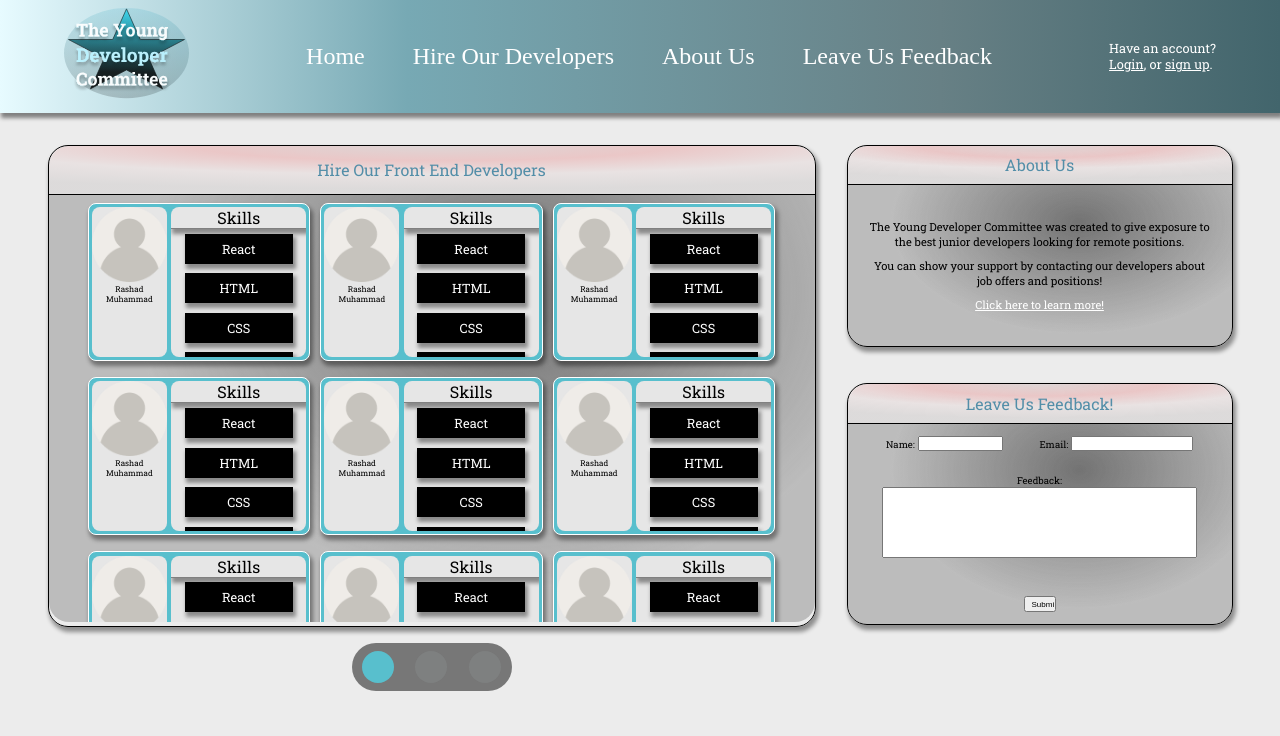
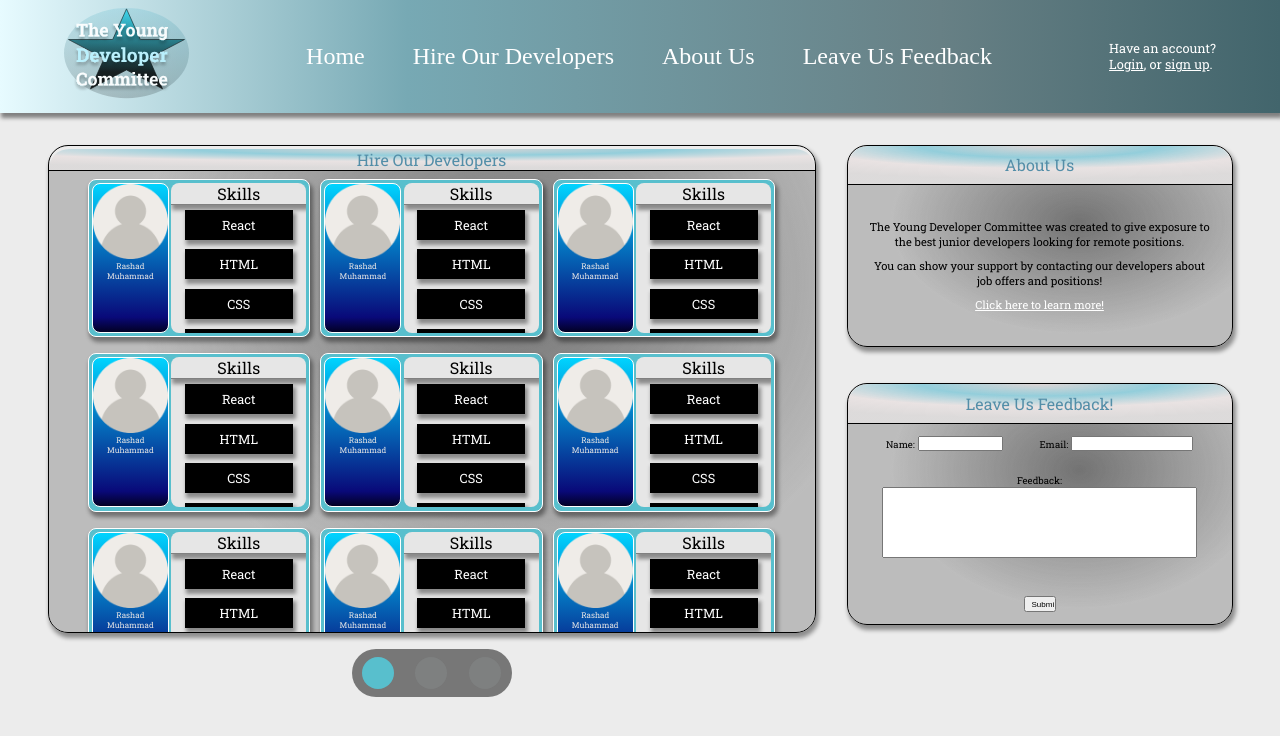
Before and after one commit to rashadnm01/tydc-frontend, a React (Create React App) app: page / in a window 1280 px wide. Shown: the top 736 px of the page. Built offline with nearby package versions, Linux system fonts and the light colour scheme; a web font is replaced by a local one.

Commit message:
Made some basic styling updates to address off colors

```diff
--- a/src/components/developers/_developers.scss
+++ b/src/components/developers/_developers.scss
@@ -1,6 +1,7 @@
 .developers-wrapper {
-  height: 100%;
   width: 100%;
+
+  max-height: 100%;
   display: flex;
   justify-content: center;
   flex-wrap: wrap;
--- a/src/components/developers/developer/_developer.scss
+++ b/src/components/developers/developer/_developer.scss
@@ -19,8 +19,13 @@
   }
   .profile-pic-wrapper {
     width: 35%;
-
-    background-color: #e6e6e6;
+    border: 1px solid white;
+    background: linear-gradient(
+      0deg,
+      rgba(2, 0, 36, 1) 0%,
+      rgba(9, 9, 121, 1) 10%,
+      rgba(0, 212, 255, 1) 100%
+    );
     border-radius: 8px;
     font-size: 0.5rem;
     text-overflow: hidden;
@@ -28,6 +33,9 @@
       flex-direction: column;
       width: 70%;
       margin: 0.4rem;
+    }
+    .profile-name {
+      color: #e5e5e5;
     }
   }
   .skills-wrapper {
--- a/src/components/developers/developer/index.js
+++ b/src/components/developers/developer/index.js
@@ -8,8 +8,10 @@ export const Developer = (props) => {
     <div className="developer-wrapper">
       <div className="profile-pic-wrapper">
         <img src={DefaultPic} rel="profile-pic" style={{ width: "100%" }} />
-        <div>{dev.firstName}</div>
-        <div>{dev.lastName}</div>
+        <div className="profile-name">
+          <div>{dev.firstName}</div>
+          <div>{dev.lastName}</div>
+        </div>
       </div>
       <div className="skills-wrapper">
         <div className="skills-title">Skills</div>
--- a/src/components/home-body/about-us/_about-us.scss
+++ b/src/components/home-body/about-us/_about-us.scss
@@ -23,7 +23,7 @@
     background: radial-gradient(
       100% 100% at 50% 0%,
       rgba(95, 13, 13, 0.1) 0%,
-      rgba(228, 52, 52, 0.2) 30.73%,
+      rgba($main-light-blue, 0.5) 30.73%,
       rgba(172, 46, 46, 0.05) 58.85%,
       rgba(84, 65, 65, 0.1) 89.58%
     );
--- a/src/components/home-body/hire-our-developers/_hire-our-developers.scss
+++ b/src/components/home-body/hire-our-developers/_hire-our-developers.scss
@@ -2,7 +2,7 @@
 
 .hod-wrapper {
   height: 60vh;
-
+  padding: 0.2rem 0;
   display: flex;
   flex-direction: column;
   align-items: center;
@@ -24,7 +24,7 @@
     background: radial-gradient(
       100% 100% at 50% 0%,
       rgba(95, 13, 13, 0.1) 0%,
-      rgba(228, 52, 52, 0.2) 30.73%,
+      rgba($main-light-blue, 0.5) 30.73%,
       rgba(172, 46, 46, 0.05) 58.85%,
       rgba(84, 65, 65, 0.1) 89.58%
     );
@@ -39,7 +39,7 @@
   }
   .hod-body {
     color: white;
-    height: 89%;
+    height: 100%;
     width: 100%;
     border-bottom-left-radius: $main-radius;
     border-bottom-right-radius: $main-radius;
--- a/src/components/home-body/index.js
+++ b/src/components/home-body/index.js
@@ -5,23 +5,23 @@ import { AboutUs } from "./about-us";
 import { LeaveFeedback } from "./leave-feedback";
 export const HomeBody = () => {
   const dummyDevArr = [
-    { type: "Front End" },
-    { type: "Back End" },
-    { type: "Full Stack" },
+    { field: "Front End" },
+    { field: "Back End" },
+    { field: "Full Stack" },
   ];
   const [select, setSelect] = useState([0, "Front End"]);
   return (
     <div className="home-body-wrapper">
       <div className="developer-carousel">
-        <HireOurDevelopers type={select[1]} />
+        <HireOurDevelopers field={select[1]} />
         <div className="carousel-select-wrapper">
           <div className="carousel-select">
             {dummyDevArr.map((dev, i) => (
               <Bubble
-                active={select[1] === dev.type}
+                active={select[1] === dev.field}
                 select={select}
                 setSelect={setSelect}
-                dev={dev}
+                dev={dev.field}
                 i={i}
               />
             ))}
--- a/src/components/home-body/leave-feedback/_leave-feedback.scss
+++ b/src/components/home-body/leave-feedback/_leave-feedback.scss
@@ -23,7 +23,7 @@
     background: radial-gradient(
       100% 100% at 50% 0%,
       rgba(95, 13, 13, 0.1) 0%,
-      rgba(228, 52, 52, 0.2) 30.73%,
+      rgba($main-light-blue, 0.5) 30.73%,
       rgba(172, 46, 46, 0.05) 58.85%,
       rgba(84, 65, 65, 0.1) 89.58%
     );
```
